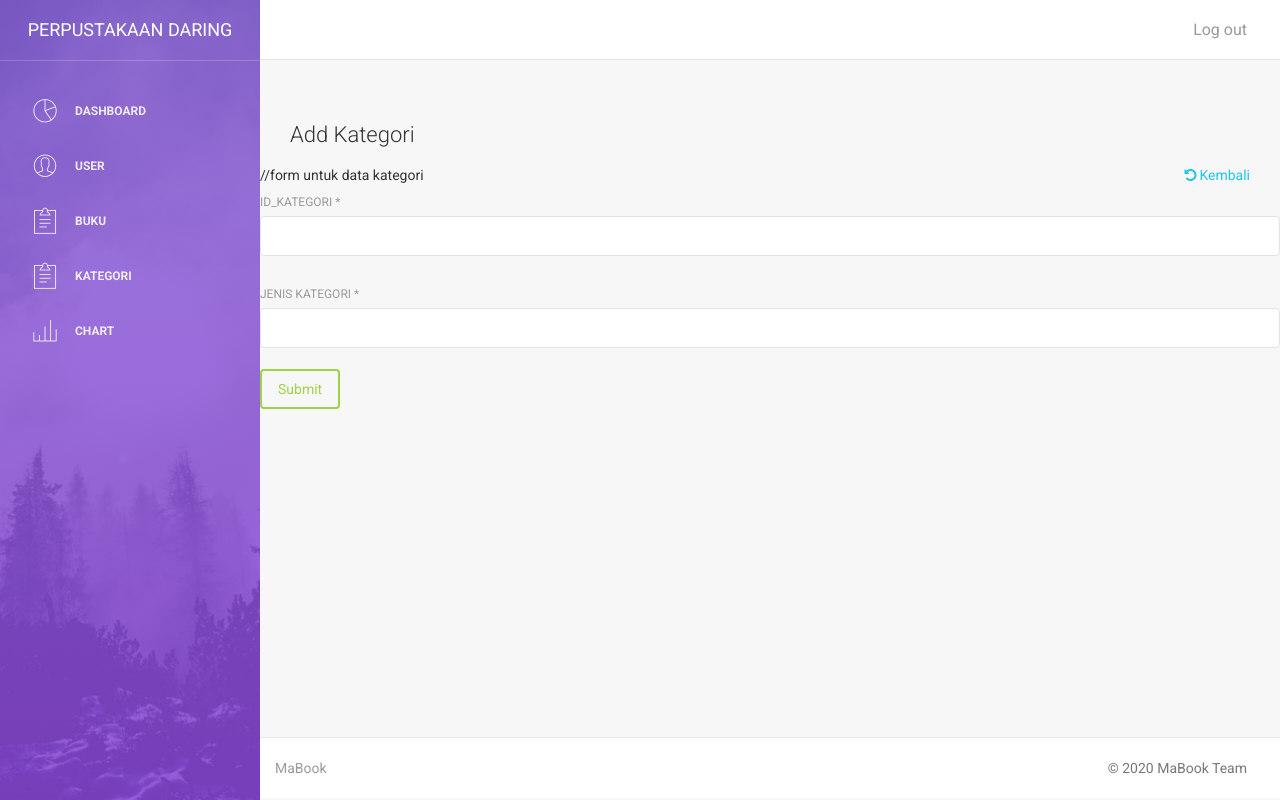
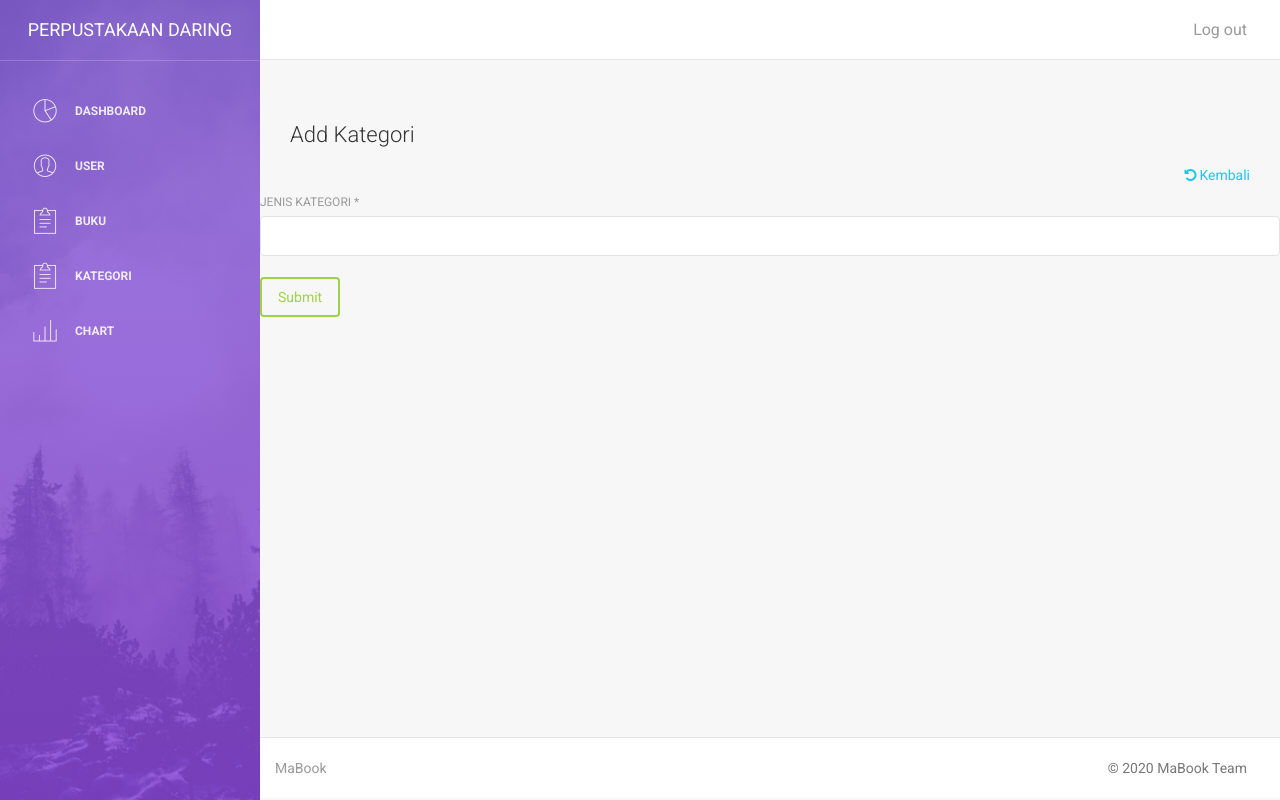
Before and after one commit to choianam/bacabuku-web-, a CodeIgniter app: page /database/kategori/add in a window 1280 px wide. Run offline with CodeIgniter, Linux system fonts and the light colour scheme; some libraries are stand-ins or nearby versions.

Commit message:
perbaikan kategori

```diff
--- a/application/views/page/navbar.php
+++ b/application/views/page/navbar.php
@@ -33,7 +33,7 @@
       </div>
                    <ul class="nav navbar-nav navbar-right">
                         <li>
-                            <a href="<?php echo base_url('auth/logout');?>">
+                            <a href="<?php echo base_url('auth/cek_log');?>">
                                 <p>Log out</p>
                             </a>
                         </li>
--- a/application/views/system_view/kategori/C_kategori.php
+++ b/application/views/system_view/kategori/C_kategori.php
@@ -42,16 +42,7 @@
                                 <div class="card-body table-full-width table-responsive">
                         <div class="row">
                         <form action="" method="post">
-                    //form untuk data kategori
-                        <div class="row">
-                            <div class="col-md-12">
-                            <label>id_kategori *</label>
-                                <div class="form-group">
-                                    <input type="text" name="kategori" value="<?=set_value('kategori')?>" class="form-control">
-                                    <?=form_error('kategori')?>
-                                </div>
-                            </div>
-                        </div>
+
                         <div class="row">
                             <div class="col-md-12">
                             <label>Jenis Kategori *</label>
--- a/application/views/system_view/kategori/R_kategori.php
+++ b/application/views/system_view/kategori/R_kategori.php
@@ -61,7 +61,6 @@
                                     <table class="table table-bordered table-striped">
                                         <thead>
                                             <th>#</th>
-                                            <th>id_kategori</th>
                                             <th>kategori</th>
                                             <th>Aksi</th>
                                         </thead>
@@ -71,7 +70,6 @@
                                             foreach($query->result() as $key => $data) { ?>
                                             <tr>
                                                 <td><?=$no++?></td>
-                                                <td><?=$data->id_kategori?></td>
                                                 <td><?=$data->kategori?></td>
                                                 <td class="text-center" width="160px">
                                                 <form action="<?=site_url('kategori/del')?>" method="post">
--- a/application/views/system_view/login/login.php
+++ b/application/views/system_view/login/login.php
@@ -9,7 +9,7 @@
   </head>
   <body id="login">
     <div class="container">
-      <form class="form-signin" action="<?php echo base_url('user'); ?>" method="post">
+      <form class="form-signin" action="<?php echo base_url('dash'); ?>" method="post">
         <h2 class="form-signin-heading">Silahkan Login</h2>
 		<?php
         	if (validation_errors() || $this->session->flashdata('result_login')) {
```
Also changed, not shown: application/views/system_view/buku/bukuu_form.php (+9 -4 lines), application/views/system_view/kategori/U_kategori.php (+0 -11 lines).
